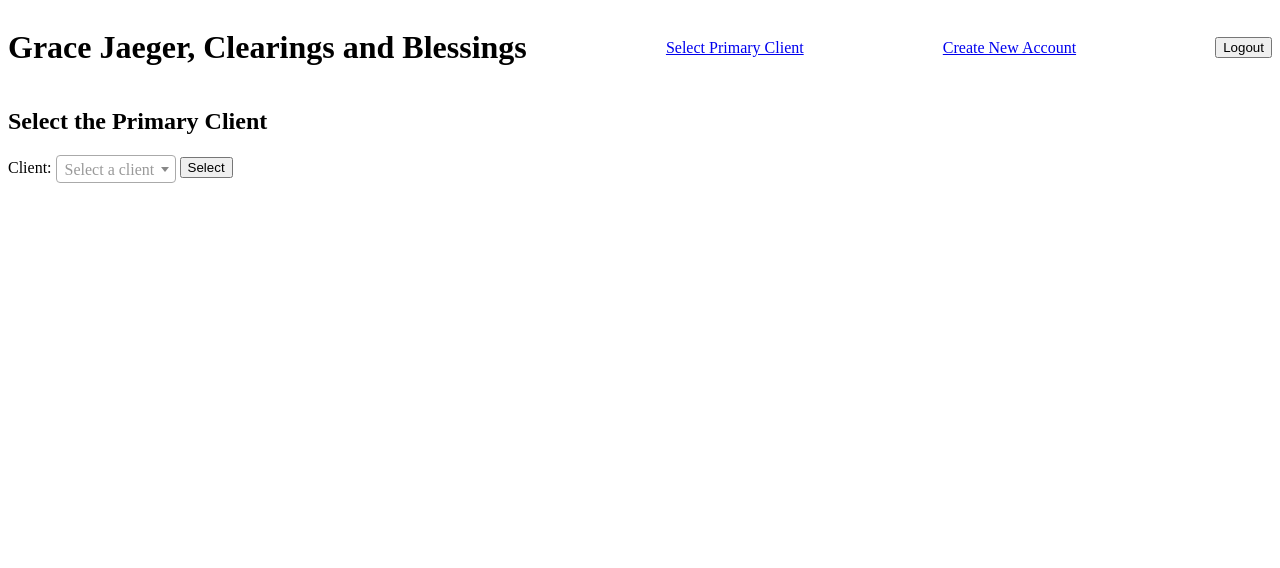
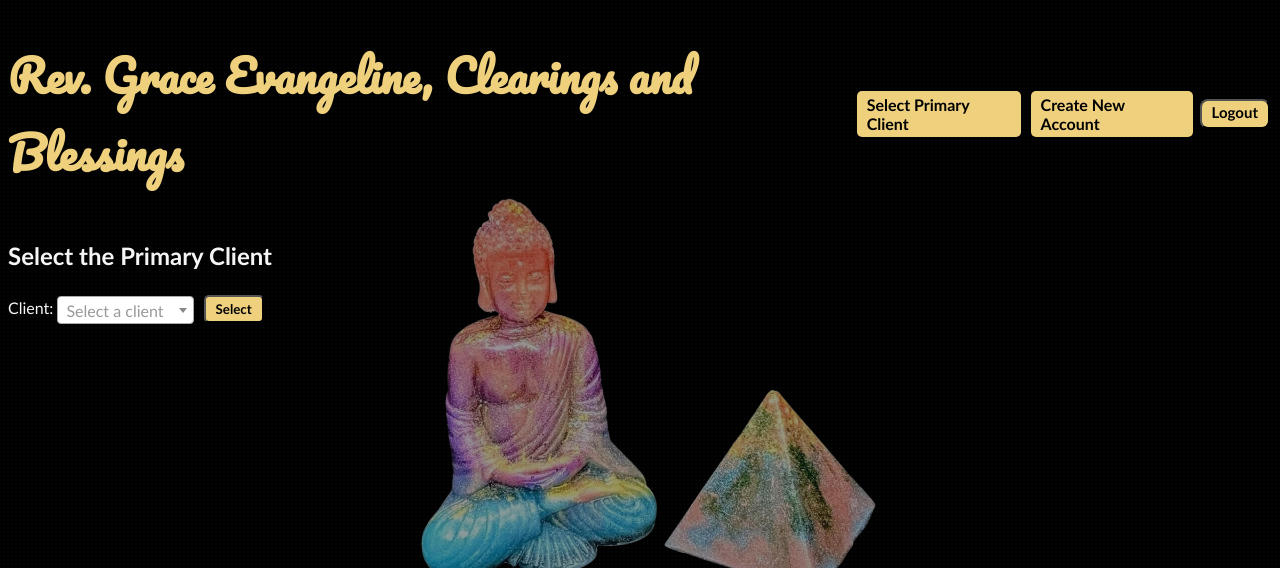
Before and after one commit to jrsossaman/gj-clearings-and-blessings, a Django app: page /admin_dashboard/ in a window 1280 px wide. Shown: the top 568 px of the page. Run offline with Django 5.2, Linux system fonts and the light colour scheme; a user stored in the database is signed in; data comes from the database, SQL or seed files in the repository; both versions use the stored data as it was after the commit; some libraries are stand-ins or nearby versions.

Commit message:
almost all styling done -- still need functional revisions per gj

```diff
--- /dev/null
+++ b/app/static/app/css/base.css
@@ -0,0 +1,163 @@
+
+h1 {
+    font-family: 'Pacifico', cursive;
+    font-size: 44px;
+    color: #efd07d;
+}
+
+body {
+    font-family: 'Gill Sans', cursive;
+    color: whitesmoke;/* #efd07d; */
+
+
+    background-image:
+        radial-gradient(rgba(255,255,255,0.04) 1px, transparent 1px),
+        url("/static/app/images/gj_noback.png");
+    background-size: 4px 4px, 40%;
+    background-repeat: repeat, no-repeat;
+    background-position: center center;
+    background-attachment: fixed;
+    background-color: black;
+
+    position: relative;
+    z-index: 0;
+}
+
+
+body::before {
+    content: "";
+    position: fixed;
+    inset: 0;
+    background-color: rgba(0, 0, 0, 0.4); /* black fade */
+    z-index: 0;
+    pointer-events: none;
+}
+
+body > * {
+    position: relative;
+    z-index: 1;
+}
+
+
+
+.button-link {
+    display: inline-block;
+    padding: 4px 10px;
+    margin: 5px;
+    background-color: #efd07d;
+    color: black;
+    text-decoration: none;
+    border-radius: 5px;
+    font-family: 'Gill Sans', cursive;
+    /* font-style: italic; */
+    font-weight: bold;
+    transition: background-color 0.3s;
+}
+
+.button-link:hover {
+    background-color: orange;
+}
+
+
+
+.delete-button {
+    display: inline-block;
+    padding: 2px 10px;
+    padding-bottom: 6px;
+    margin: 2px;
+    background-color: #efd07d;
+    color: black;
+    text-decoration: none;
+    border-radius: 8px;
+    font-family: 'Gill Sans', cursive;
+    /* font-style: italic; */
+    font-weight: bold;
+    font-size: 15px;
+    transition: background-color 0.3s;
+}
+
+.delete-button:hover {
+    background-color: red;
+}
+
+
+
+.delete-button-cancel {
+    display: inline-block;
+    padding: 2px 10px;
+    padding-bottom: 6px;
+    margin: 2px;
+    background-color: #efd07d;
+    color: black;
+    text-decoration: none;
+    border-radius: 8px;
+    font-family: 'Gill Sans', cursive;
+    /* font-style: italic; */
+    font-weight: bold;
+    font-size: 15px;
+    transition: background-color 0.3s;
+}
+
+.delete-button-cancel:hover {
+    background-color: orange;
+}
+
+
+
+.lesser-link {
+    display: inline-block;
+    padding: 1px 6px;
+    margin: 2px;
+    background-color: #efd07d;
+    color: black;
+    text-decoration: none;
+    border-radius: 5px;
+    font-family: 'Gill Sans', cursive;
+    /* font-style: italic; */
+    font-weight: bold;
+    transition: background-color 0.3s;
+}
+
+.lesser-link:hover {
+    background-color: orange;
+}
+
+/* ####### Begin Fuckery and Findoutery ####### */
+
+form input,
+form textarea,
+form select {
+    background: rgba(255, 255, 255, 0.55);
+    border: 1px solid rgba(0, 0, 0, 0.25);
+    border-radius: 6px;
+    padding: 6px 10px;
+    font-family: 'Gill Sans', sans-serif;
+    transition: background 0.2s ease, border-color 0.2s ease;
+}
+
+form input:focus,
+form textarea:focus,
+form select:focus {
+    background: rgba(255, 255, 255, 0.8);
+    border-color: orange;
+    outline: none;
+}
+
+
+/*
+.select2-container .select2-selection--single {
+    background: rgba(255, 255, 255, 0.55);
+    border: 1px solid rgba(0, 0, 0, 0.25);
+    border-radius: 6px;
+    padding: 6px 10px;
+    font-family: 'Gill Sans', sans-serif;
+    height: auto;
+    transition: background 0.2s ease, border-color 0.2s ease;
+}
+
+.select2-container--focus .select2-selection--single {
+    background: rgba(255, 255, 255, 0.8);
+    border-color: orange;
+    outline: none;
+}
+*/
--- a/app/templates/admin_dashboard.html
+++ b/app/templates/admin_dashboard.html
@@ -6,6 +6,10 @@
     <title>Admin Dashboard</title>
     <link href="https://cdn.jsdelivr.net/npm/select2@4.1.0-rc.0/dist/css/select2.min.css" rel="stylesheet" />
     {% load static %}
+    <link href="https://fonts.googleapis.com/css2?family=Pacifico&display=swap" rel="stylesheet">
+    <link href="https://fonts.googleapis.com/css2?family=Poppins:wght@300;400;600&display=swap" rel="stylesheet">
+
+    <link rel="stylesheet" href="{% static 'app/css/base.css' %}">
     <link rel="stylesheet" href="{% static 'app/css/prev_location_sheets.css' %}">
     <link rel="stylesheet" href="{% static 'app/css/prev_session_sheets.css' %}">
     <link rel="stylesheet" href="{% static 'app/css/update_forms.css' %}">
@@ -13,13 +17,13 @@
 </head>
 <body>
     <header style="display: flex; justify-content: space-between; align-items: center;">
-        <h1>Grace Jaeger, Clearings and Blessings</h1>
+        <h1>Rev. Grace Evangeline, Clearings and Blessings</h1>
 
-        <a href="{% url 'reset_client_selection' %}">Select Primary Client</a>
-        <a href="{% url 'admin_create_user' %}">Create New Account</a>
+        <a href="{% url 'reset_client_selection' %}" class='button-link'>Select Primary Client</a>
+        <a href="{% url 'admin_create_user' %}" class='button-link'>Create New Account</a>
         <form action="{% url 'logout' %}" method="post">
             {% csrf_token %}
-            <button type="submit">Logout</button>
+            <button type="submit" class='delete-button-cancel'>Logout</button>
         </form>
     </header>
 
@@ -27,12 +31,12 @@
     <main>
         {% if selected_client %}
             <div class="secondary_navbar">
-                <h3>{{ selected_client.first_name }} {{selected_client.last_name }}</h3>
-                <a href="{% url 'admin_client_overview' %}">Overview</a>
-                <a href="{% url 'admin_new_session_sheet' %}">New Session</a>
-                <a href="{% url 'admin_prev_client_sessions' %}">Previous Sessions</a>
-                <a href="{% url 'admin_update_client_account' %}">Update Account</a>
-                <a href="{% url 'admin_delete_user_profile' %}">Delete Account</a>
+                <h2>{{ selected_client.first_name }} {{selected_client.last_name }}'s Account</h2>
+                <a href="{% url 'admin_client_overview' %}" class='button-link'>Overview</a>
+                <a href="{% url 'admin_new_session_sheet' %}" class='button-link'>New Session</a>
+                <a href="{% url 'admin_prev_client_sessions' %}" class='button-link'>Previous Sessions</a>
+                <a href="{% url 'admin_update_client_account' %}" class='button-link'>Update Account</a>
+                <a href="{% url 'admin_delete_user_profile' %}" class='button-link'>Delete Account</a>
             </div>
         {% else %}
             <h2>Select the Primary Client</h2>
@@ -41,7 +45,7 @@
                 {% csrf_token %}
                 {{ form.client.label_tag }}
                 {{ form.client }}
-                <button type="submit">Select</button>
+                <button type="submit" class='button-link'>Select</button>
             </form>
         {% endif %}
 
--- a/app/templates/admin_delete_user_profile.html
+++ b/app/templates/admin_delete_user_profile.html
@@ -18,9 +18,9 @@
 
 <form method="post">
     {% csrf_token %}
-    <label style="font-weight: bold">Enter password to confirm DELETE.
+    <label>
         {{ form.as_p }}
-        <button type="submit">Confirm DELETE</button>
+        <button type="submit" class='delete-button'>CONFIRM DELETE</button>
     </label>
 </form>
 
--- a/app/templates/admin_new_session_sheet.html
+++ b/app/templates/admin_new_session_sheet.html
@@ -8,7 +8,7 @@
             {% csrf_token %}
             <label style="font-weight: bold">Create a new Client Session.
                 {{ client_session_form.as_p }}
-                <button type="submit" name="submit_client_session">Create Client Session Sheet</button>
+                <button type="submit" class='lesser-link' name="submit_client_session">Create Client Session Sheet</button>
             </label>
         </form>
 
@@ -16,7 +16,7 @@
             {% csrf_token %}
             <label style="font-weight: bold">Create a new Location Session.
                 {{ location_session_form.as_p }}
-                <button type="submit" name="submit_location_session">Create Location Session Sheet
+                <button type="submit" class='lesser-link' name="submit_location_session">Create Location Session Sheet</button>
             </label>
         </form>
     </div>
--- a/app/templates/admin_prev_client_sessions.html
+++ b/app/templates/admin_prev_client_sessions.html
@@ -36,7 +36,7 @@
         <label for="date">Select date:</label>
         <input type="date" name="date" id="date" value="{{ date_filter }}">
 
-        <button type="submit">Filter</button>
+        <button type="submit" class='lesser-link'>Filter</button>
     </form>
 
     {% if session_sheets %}
@@ -163,7 +163,7 @@
         <label for="date">Select date:</label>
         <input type="date" name="date" id="date" value="{{ date_filter }}">
 
-        <button type="submit">Filter</button>
+        <button type="submit" class='lesser-link'>Filter</button>
     </form>
 
     {% if location_session_sheets %}
--- a/app/templates/admin_update_client_account.html
+++ b/app/templates/admin_update_client_account.html
@@ -14,7 +14,7 @@
         {% csrf_token %}
         <label style="font-weight: bold">Add a new client.
             {{ client_form.as_p }}
-            <button type="submit" name="submit_client">Add Client</button>
+            <button type="submit" class='lesser-link' name="submit_client">Add Client</button>
         </label>
     </form>
 
@@ -22,7 +22,7 @@
         {% csrf_token %}
         <label style="font-weight: bold">Add a new location.
             {{ location_form.as_p }}
-            <button type="submit" name="submit_location">Add Location</button>
+            <button type="submit" class='lesser-link' name="submit_location">Add Location</button>
         </label>
     </form>
 </div>
--- a/app/templates/user_prev_sessions.html
+++ b/app/templates/user_prev_sessions.html
@@ -35,7 +35,7 @@
         <label for="date">Select date:</label>
         <input type="date" name="date" id="date" value="{{ date_filter }}">
 
-        <button type="submit">Filter</button>
+        <button type="submit" class='lesser-link'>Filter</button>
     </form>
 
     {% if session_sheets %}
--- a/app/views.py
+++ b/app/views.py
@@ -235,6 +235,8 @@ def admin_dashboard(request):
 
 
 
+#####   Admin Overview and Client/Location Edit/Delete   #####
+
 @login_required
 @user_passes_test(is_admin)
 def admin_client_overview(request):
@@ -253,6 +255,87 @@ def admin_client_overview(request):
     return render(request, 'admin_client_overview.html', context)
 
 
+@login_required
+@user_passes_test(is_admin)
+def client_edit(request, pk):
+    selected_client = None
+    selected_client_id = request.session.get('selected_client', None)
+    if selected_client_id:
+        selected_client = Client.objects.get(id=selected_client_id)
+
+    client = get_object_or_404(Client, pk=pk)
+
+    form = AdditionalClientCreationForm(instance=client)
+
+    if request.method == "POST":
+        form = AdditionalClientCreationForm(request.POST, instance=client)
+        if form.is_valid():
+            form.save()
+            return redirect('admin_client_overview')
+        else:
+            form = AdditionalClientCreationForm(instance=client)
+
+    return render(request, "client_edit.html", {'form': form, 'selected_client': selected_client})
+
+
+@login_required
+@user_passes_test(is_admin)
+def client_delete(request, pk):
+    selected_client = None
+    selected_client_id = request.session.get('selected_client', None)
+    if selected_client_id:
+        selected_client = Client.objects.get(id=selected_client_id)
+
+    client = get_object_or_404(Client, pk=pk)
+    if request.method == "POST":
+        client.delete()
+        return redirect('admin_client_overview')
+
+    return render(request, "confirm_delete.html", {'object': client, 'selected_client': selected_client})
+
+
+@login_required
+@user_passes_test(is_admin)
+def location_edit(request, pk):
+    selected_client = None
+    selected_client_id = request.session.get('selected_client', None)
+    if selected_client_id:
+        selected_client = Client.objects.get(id=selected_client_id)
+
+    location = get_object_or_404(Location, pk=pk)
+
+    form = LocationCreationForm(instance=location)
+
+    if request.method == 'POST':
+        form = LocationCreationForm(request.POST, instance=location)
+        if form.is_valid():
+            form.save()
+            return redirect('admin_client_overview')
+    else:
+        form = LocationCreationForm(instance=location)
+
+    return render(request, "location_edit.html", {'form': form, 'selected_client': selected_client})
+
+
+@login_required
+@user_passes_test(is_admin)
+def location_delete(request, pk):
+    selected_client = None
+    selected_client_id = request.session.get('selected_client', None)
+    if selected_client_id:
+        selected_client = Client.objects.get(id=selected_client_id)
+
+    location = get_object_or_404(Location, pk=pk)
+
+    if request.method == 'POST':
+        location.delete()
+        return redirect('admin_client_overview')
+
+    return render(request, "confirm_delete.html", {'object': location, 'selected_client': selected_client})
+
+
+
+#####   Create New Sessions   #####
 
 @login_required
 @user_passes_test(is_admin)
--- a/config/urls.py
+++ b/config/urls.py
@@ -24,7 +24,12 @@ urlpatterns = [
     path("", app.views.handle_login, name='login'),
     path("admin_dashboard/", app.views.admin_dashboard, name='admin_dashboard'),
     path("reset-client-selection/", app.views.reset_client_selection, name='reset_client_selection'),
+
     path("admin_client_overview/", app.views.admin_client_overview, name='admin_client_overview'),
+    path("client_edit/<int:pk>/", app.views.client_edit, name='client_edit'),
+    path("confirm_delete/<int:pk>/",app.views.client_delete, name='confirm_delete'),
+    path("location_edit/<int:pk>/", app.views.location_edit, name='location_edit'),
+
     path("admin_new_session_sheet", app.views.create_session_sheet, name='admin_new_session_sheet'),
     path("admin_prev_client_sessions", app.views.view_prevs_as_admin, name='admin_prev_client_sessions'),
     path("admin_update_client_account", app.views.update_client_account, name='admin_update_client_account'),
```
Also changed, not shown: app/templates/admin_client_overview.html (+10 -2 lines), app/templates/admin_create_user.html (+10 -6 lines), app/templates/client_edit.html (added, +16 -0 lines), app/templates/confirm_delete.html (added, +14 -0 lines), app/templates/location_edit.html (added, +16 -0 lines), app/templates/login.html (+5 -2 lines), app/templates/user_profile.html (+6 -4 lines), app/static/app/images/background.jpg (added), app/static/app/images/gj_noback.png (added), db.sqlite3.
